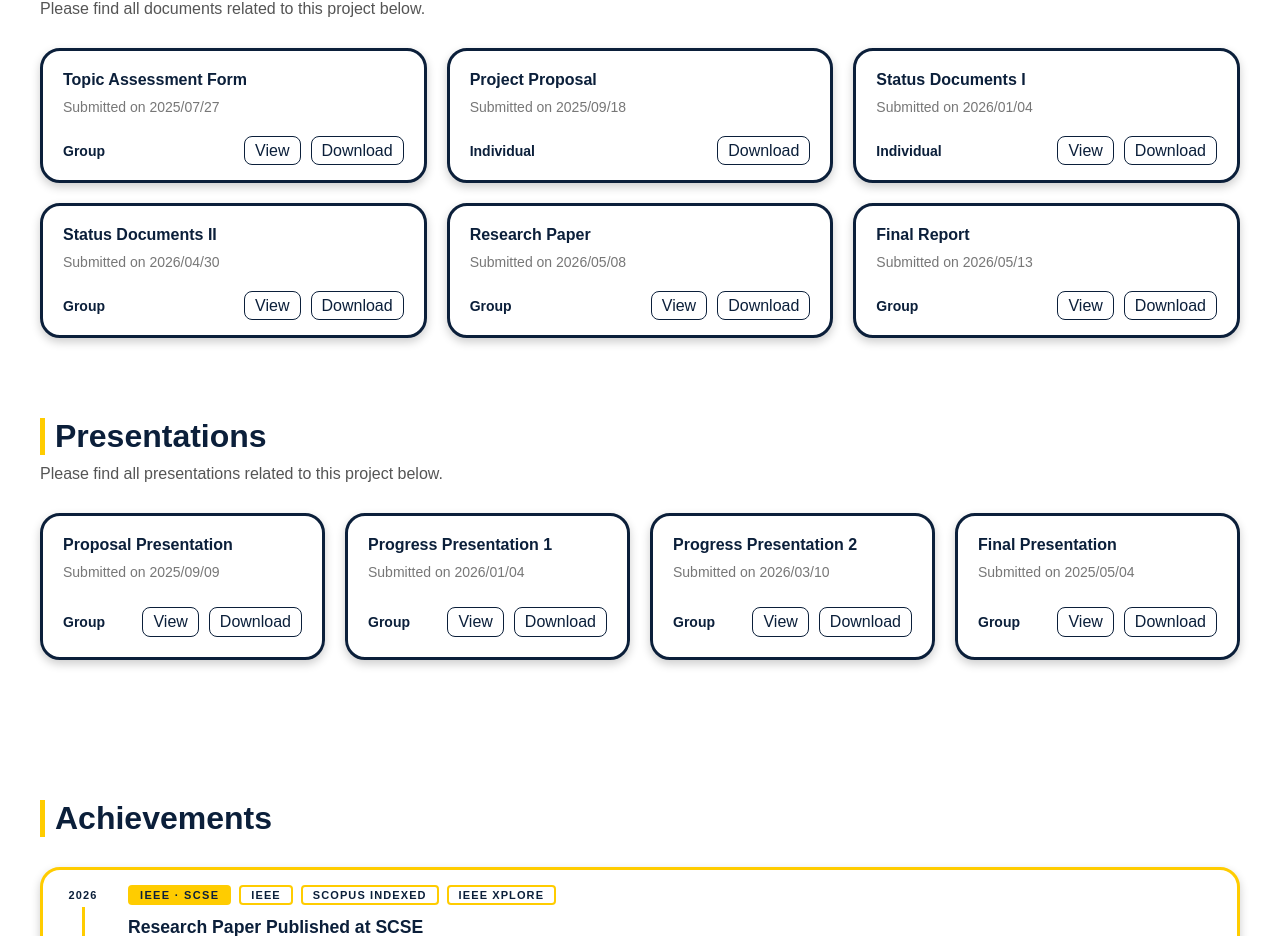
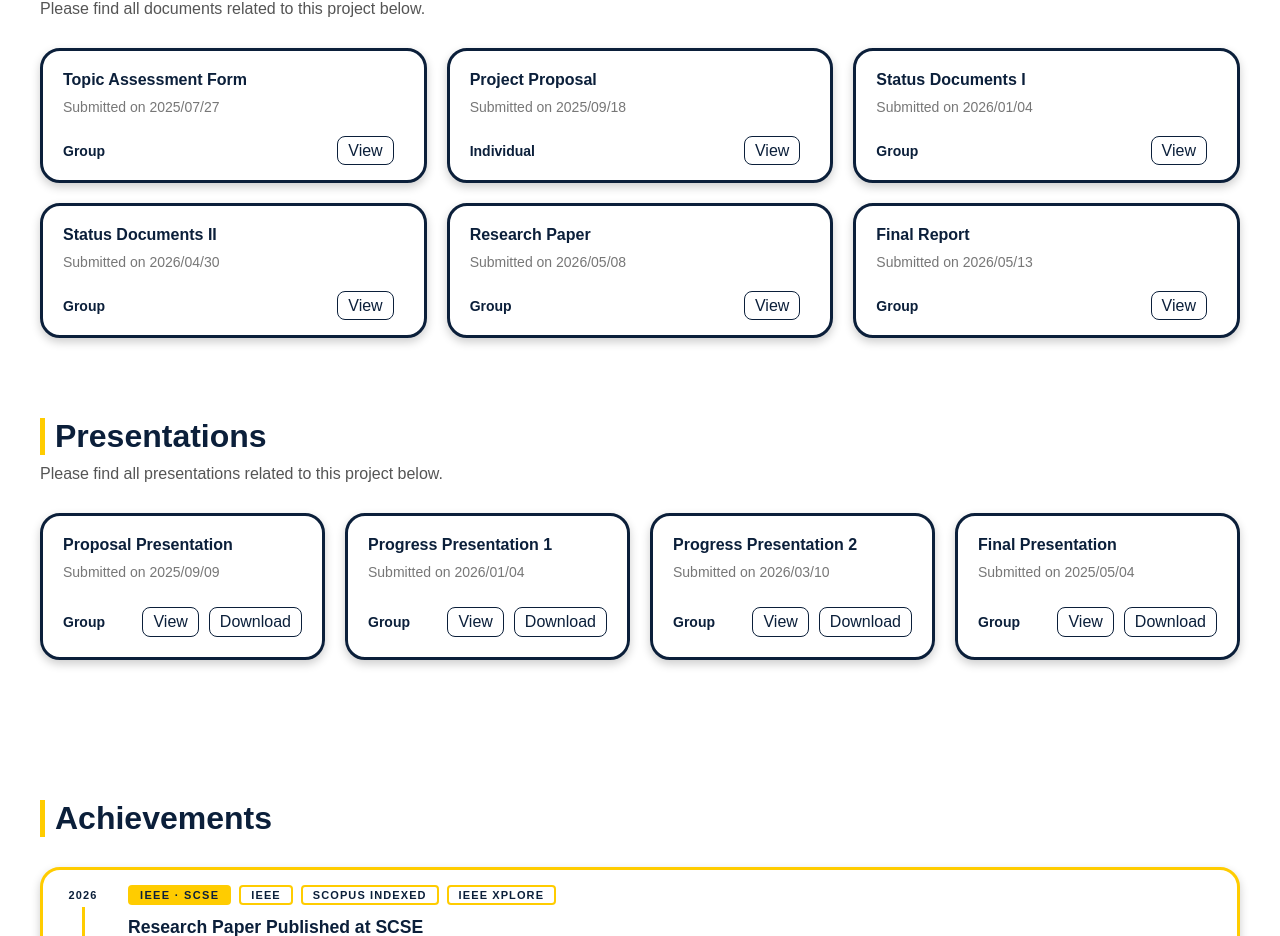
Before and after one commit to DulankaEdiriweera/Nena-Sawiya---Website, a React (Create React App) app in the folder nenasawiya/: page / in a window 1280 px wide. Shown: the part 10020-10956 px from the top of the page. Built offline with nearby package versions, Linux system fonts and the light colour scheme; the HTML template or start-up script is replaced by a standard one.

Commit message:
update Document.jsx

```diff
--- a/nenasawiya/src/Components/Document.jsx
+++ b/nenasawiya/src/Components/Document.jsx
@@ -13,34 +13,34 @@ const documents = [
     date: "2025/09/18",
     type: "Individual",
     file: "https://drive.google.com/drive/folders/1L9SD0R5jRkH-YqOGLv8IUU8puCREHSVj?usp=sharing",
-    isFolder: true,
+    isFolder: false,
   },
   {
     title: "Status Documents I",
     date: "2026/01/04",
-    type: "Individual",
-    file: "/files/status1.pdf",
+    type: "Group",
+    file: "https://drive.google.com/drive/folders/1IU-TU2Ynh3M4CjL23PVZlWEmlgNJAok9",
     isFolder: false,
   },
   {
     title: "Status Documents II",
     date: "2026/04/30",
     type: "Group",
-    file: "/files/status2.pdf",
+    file: "https://drive.google.com/drive/folders/1eqs2iRxk8SgUhwFYlGp9QqAdxhowEbzR",
     isFolder: false,
   },
   {
     title: "Research Paper",
     date: "2026/05/08",
     type: "Group",
-    file: "/files/research-paper.pdf",
+    file: "https://drive.google.com/drive/folders/10mjbf8-1fp09d3dqi4S4nEfzJfD3fz59",
     isFolder: false,
   },
   {
     title: "Final Report",
     date: "2026/05/13",
     type: "Group",
-    file: "/files/final-report.pdf",
+    file: "https://drive.google.com/drive/folders/1JVbYPYFKVPxZ2UlAs7d7BqkF8_wUtEmg",
     isFolder: false,
   },
 ];
@@ -76,7 +76,7 @@ const Document = () => {
                   </a>
                 )}
 
-                <a
+                {/* <a
                   href={doc.file}
                   {...(!doc.isFolder ? { download: true } : {})}
                   target="_blank"
@@ -84,7 +84,7 @@ const Document = () => {
                   style={styles.link}
                 >
                   Download
-                </a>
+                </a> */}
               </div>
             </div>
           </div>
```
